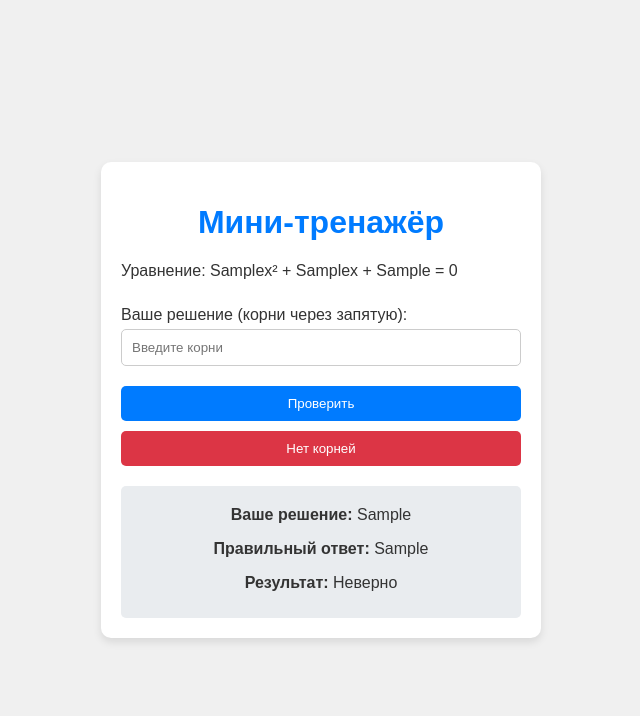
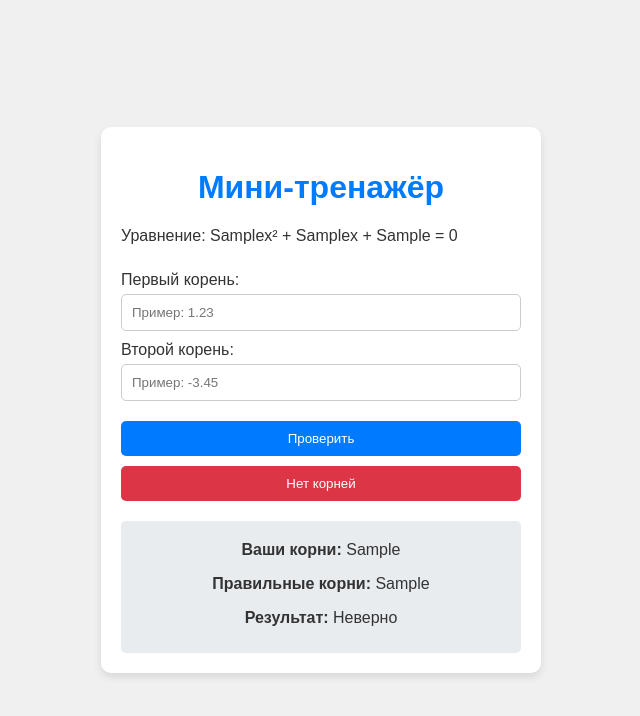
Before and after one commit to JaguarKovalev/solving_quadratic_equations, a Django app: template solver/templates/solver/trainer.html in a window 1280 px wide. Shown: the top 716 px of the page, without its empty margins (319-959 px from the left). Run offline with Django 5.2, Linux system fonts and the light colour scheme; the template is opened without the code that fills it: most values are stand-ins (such as "Sample title", 1, 10 or a date in 2020).

Commit message:
edit trainer

```diff
--- a/solver/templates/solver/trainer.html
+++ b/solver/templates/solver/trainer.html
@@ -68,15 +68,21 @@
             <input type="hidden" name="a" value="{{ a }}">
             <input type="hidden" name="b" value="{{ b }}">
             <input type="hidden" name="c" value="{{ c }}">
-            <label for="solution">Ваше решение (корни через запятую):</label>
-            <input type="text" id="solution" name="solution" placeholder="Введите корни">
+
+            <label for="root1">Первый корень:</label>
+            <input type="text" id="root1" name="root1" placeholder="Пример: 1.23">
+
+            <label for="root2">Второй корень:</label>
+            <input type="text" id="root2" name="root2" placeholder="Пример: -3.45">
+
             <button type="submit">Проверить</button>
             <button type="submit" name="solution" value="нет корней" style="background-color: #dc3545; margin-top: 10px;">Нет корней</button>
         </form>
+
         {% if correct_solution %}
             <div class="result">
-                <p><strong>Ваше решение:</strong> {{ user_solution }}</p>
-                <p><strong>Правильный ответ:</strong> {{ correct_solution }}</p>
+                <p><strong>Ваши корни:</strong> {{ user_solution }}</p>
+                <p><strong>Правильные корни:</strong> {{ correct_solution }}</p>
                 <p><strong>Результат:</strong> {{ is_correct|yesno:'Верно,Неверно' }}</p>
             </div>
         {% endif %}
```
Also changed, not shown: my_quadratic_solver/settings.py (+2 -14 lines), solver/views.py (+21 -9 lines).
